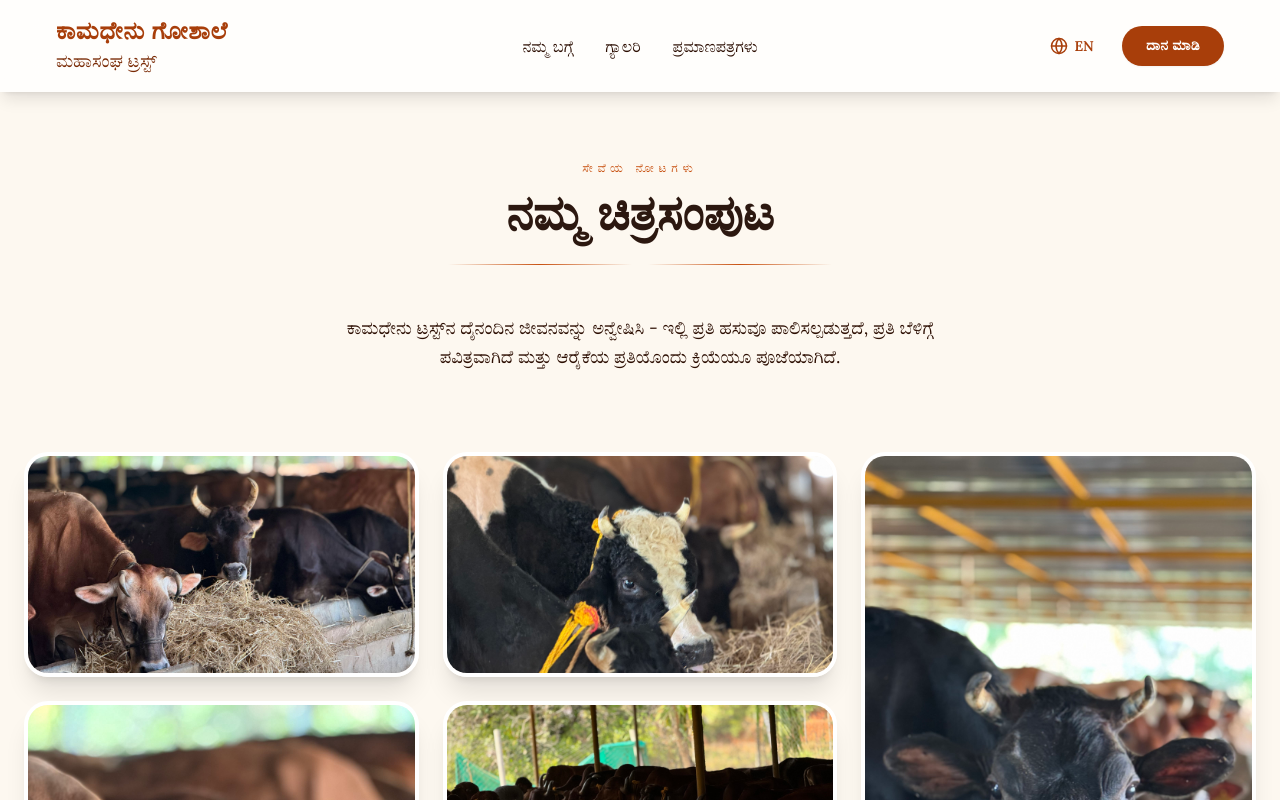
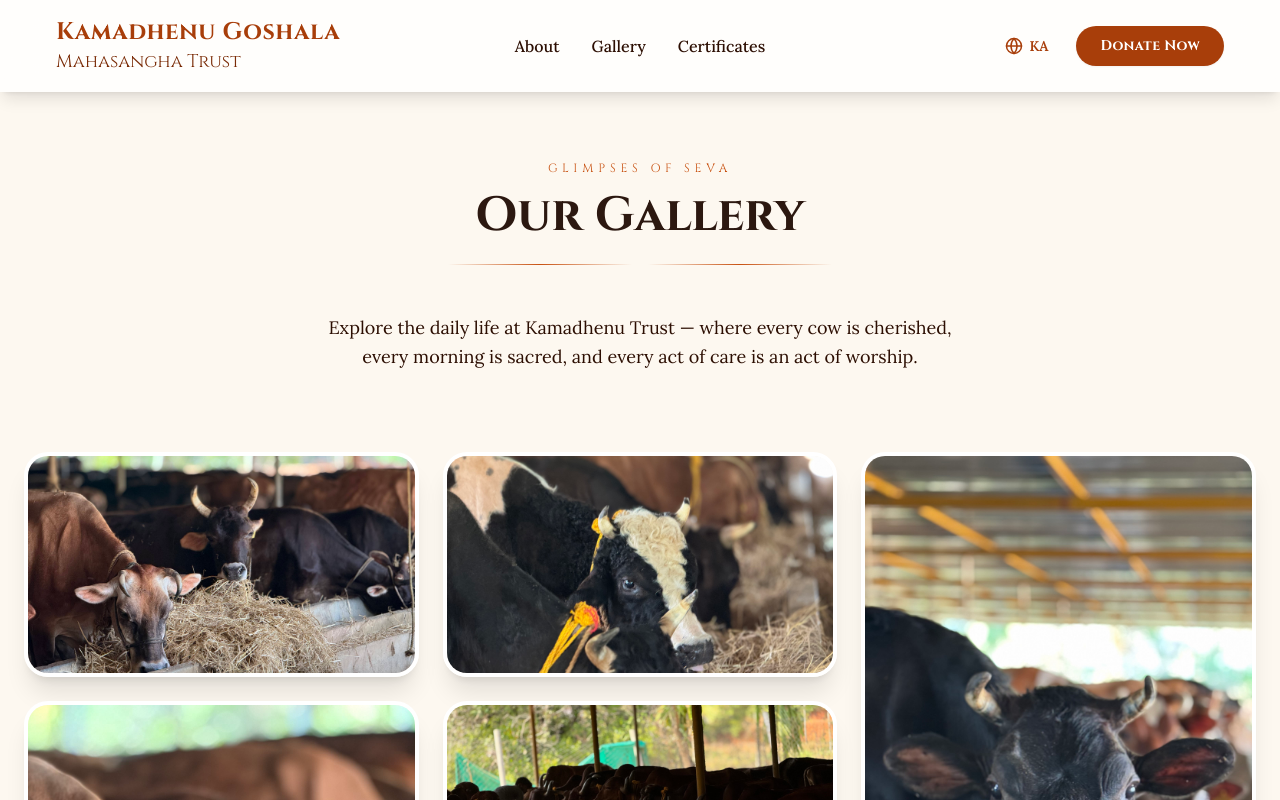
Before and after one commit to Anoopsprabhu/kamadhenu_clean, a Next.js app: page /gallery in a window 1280 px wide. Shown: the top 800 px of the page. Built offline with nearby package versions, Linux system fonts and the light colour scheme.

Commit message:
made english as a default language

```diff
--- a/components/LanguageContext.tsx
+++ b/components/LanguageContext.tsx
@@ -16,7 +16,7 @@ const LanguageContext = createContext<LanguageContextType>({
 })
 
 export function LanguageProvider({ children }: { children: ReactNode }) {
-  const [lang, setLang] = useState<Lang>("ka");
+  const [lang, setLang] = useState<Lang>("en");
   const t = (en: string, ka: string) => (lang === 'en' ? en : ka)
 
   return (
```
Also changed, not shown: 6 other files (tests, documents, lock files or other folders).
